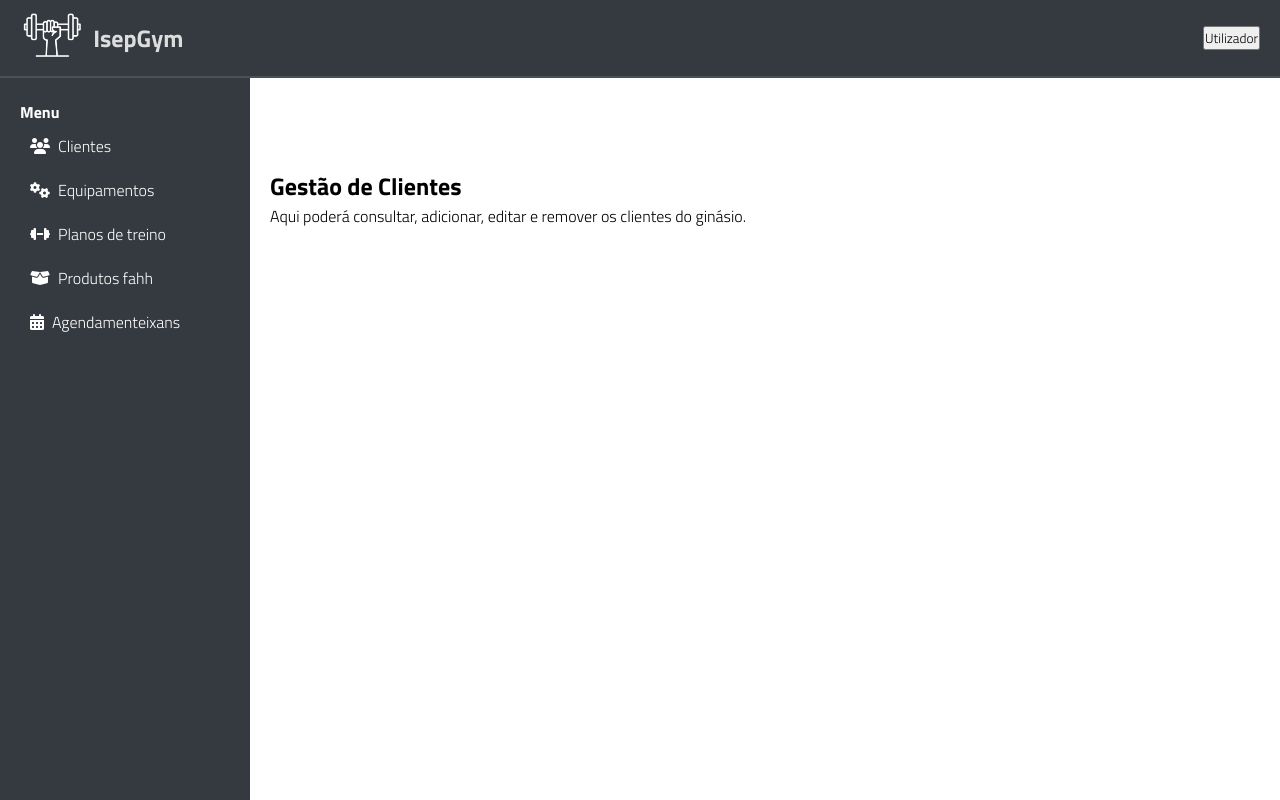
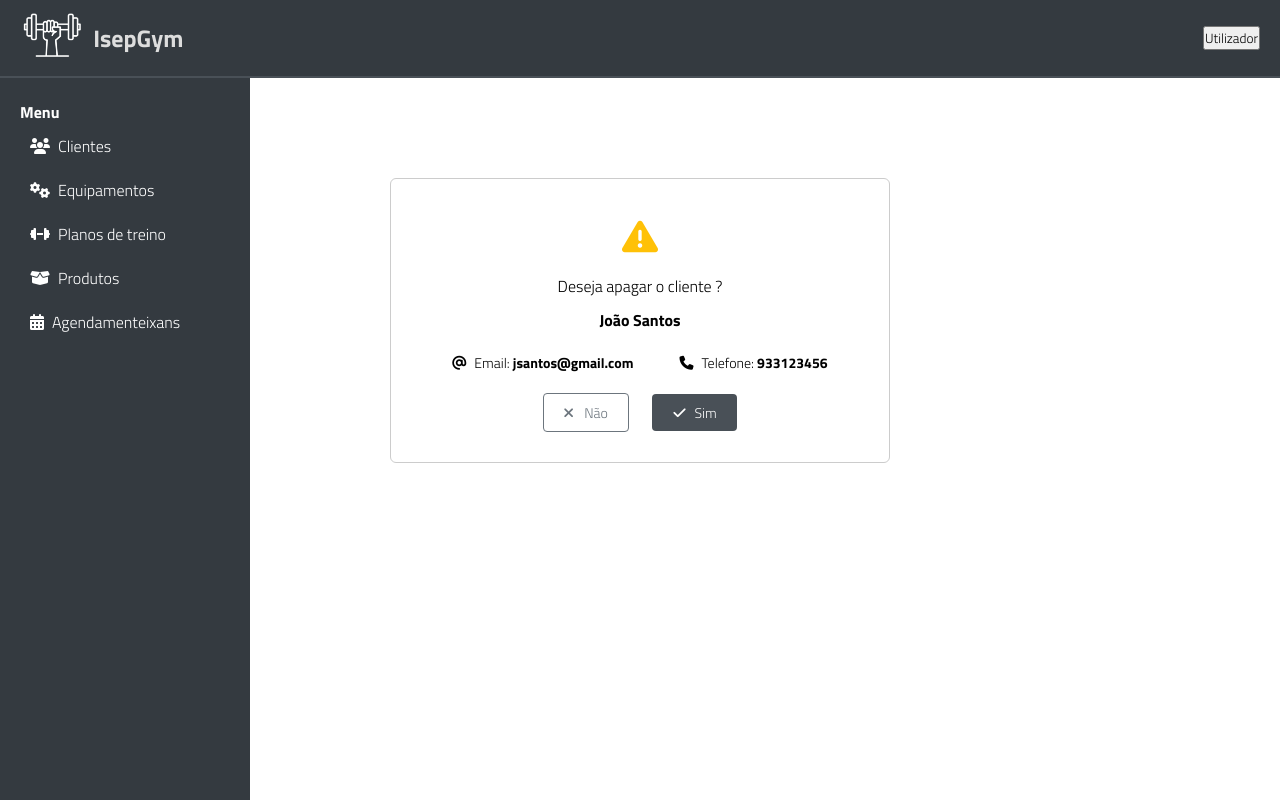
Before and after one commit to Phyloon/SIBAS_Fichas, a PHP site: page /views/clientes/apagar.html in a window 1280 px wide. Run offline with PHP 8.4, Linux system fonts and the light colour scheme.

Commit message:
Progresso ficha 5-8.0

```diff
--- a/class5/isep-ginasio/backend/assets/css/admin.css
+++ b/class5/isep-ginasio/backend/assets/css/admin.css
@@ -229,3 +229,75 @@ td span {
 .text-center {
     text-align: center; /* Alinha o texto ao centro */
 }
+
+/* Caixa de confirmação de eliminação*/
+.caixa-apagar{
+    width: 500px;
+    margin: 100px auto;
+    padding: 30px;
+    border: 1px solid #ccc;
+    text-align: center;
+    background-color: #fff;
+    border-radius: 6px;
+}
+
+/*Icone de alerta*/
+.icone-alerta{
+    font-size: 36px;
+    color: #ffc107;
+    margin-bottom: 10px;
+}
+
+/*texto da pergunta*/
+.caixa-apagar p {
+    margin: 10px 0;
+    font-size: 16px;
+}
+
+/*Informações do cliente*/
+.info-cliente{
+    margin: 20px 0;
+    font-size: 14px;
+}
+
+/*Área dos botões*/
+.botoes{
+    margin-top: 20px;
+}
+
+/*Button common style*/
+.botao-cancelar,.botao-confirmar{
+    padding: 8px 20px;
+    margin: 0 10px;
+    text-decoration: none;
+    font-size: 14px;
+    border-radius: 4px;
+    display: inline-block;
+}
+
+/*Botão Não*/
+.botao-cancelar{
+    border: 1px solid #6c757d;
+    color: #6c757d;
+    background-color: transparent;
+}
+
+/*Botão Sim*/
+.botao-confirmar{
+    border: none;
+    color: white;
+    background-color: #495057;
+}
+
+/*Botão hover*/
+.botao-cancelar:hover{
+    background-color: #f1f1f1;
+}
+.botao-confirmar:hover{
+    background-color: #343a40;
+}
+
+/*Espaço entre icone e texto*/
+.me-2{
+    margin-right:0.5rem;
+}
--- a/class5/isep-ginasio/backend/views/clientes/apagar.html
+++ b/class5/isep-ginasio/backend/views/clientes/apagar.html
@@ -45,17 +45,31 @@
                 <a href="../../views/clientes/lista.html"><i class="fas fa-users"></i> &ensp;Clientes</a>
                 <a href="../../views/equipamentos/equipamentos.html"><i class="fas fa-cogs"></i> &ensp;Equipamentos</a>
                 <a href="../../views/planos/plano_treino.html"><i class="fas fa-dumbbell"></i> &ensp;Planos de treino</a>
-                <a href="../../views/produtos-servicos/produtos-servicos.html"><i class="fas fa-box-open"></i> &ensp;Produtos fahh</a>
+                <a href="../../views/produtos-servicos/produtos-servicos.html"><i class="fas fa-box-open"></i> &ensp;Produtos</a>
                 <a href="../../views/agendamento/agendamento.html"><i class="fas fa-calendar-alt"></i>&ensp;Agendamenteixans</a>
             </nav>
         </aside>
 
         <!--Conteúdo Principal-->
-        <main class="content">
-            <section>
-                <h2>Gestão de Clientes</h2>
-                <p>Aqui poderá consultar, adicionar, editar e remover os clientes do ginásio.</p>
-            </section>
-        </main>
+        <div class="caixa-apagar">
+            <h1 class="icone-alerta">
+                <i class="fa-solid fa-triangle-exclamation"></i>
+            </h1>
+
+            <p> Deseja apagar o cliente ?</p>
+
+            <h4><strong>João Santos</strong></h4>
+
+            <div class="info-cliente">
+                <span><i class="fa-solid fa-at me-2"></i>Email: <strong>jsantos@gmail.com</strong></span>
+                <span style="display:inline-block; width: 40px;"></span>
+                <span><i class="fa-solid fa-phone me-2"></i>Telefone: <strong>933123456</strong></span>
+            </div>
+
+            <div class="botoes">
+                <a href="lista.html" class="botao-cancelar"><i class="fa-solid fa-xmark me-2"></i> Não</a>
+                <a href="#" class="botao-confirmar"><i class="fa-solid fa-check me-2"></i>Sim</a>
+            </div>
+        </div>
     </body>
 </html>
```
